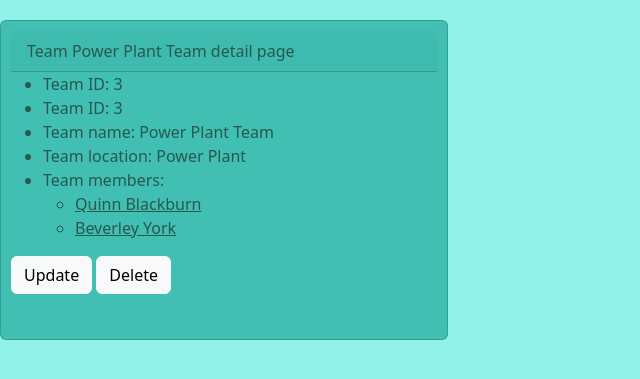
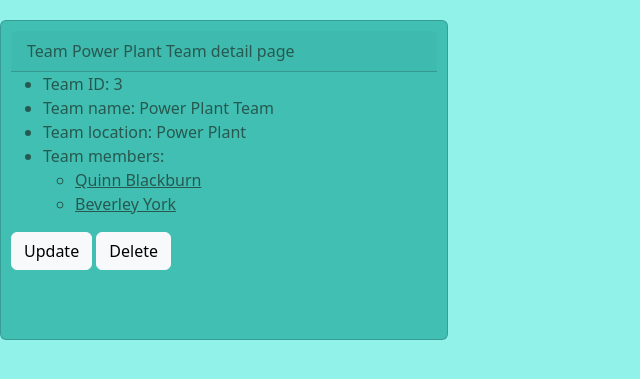
Before and after one commit to GenericName192/David-Barton-Capstone, a Django app: page /team/detail/3 in a window 1280 px wide. Shown: the part 40-419 px from the top of the page, without its empty margins (0-640 px from the left). Run offline with Django 4.2, Linux system fonts and the light colour scheme; data comes from the database, SQL or seed files in the repository; both versions use the stored data as it was after the commit.

Commit message:
fixed an error in the display

```diff
--- a/WithYouWIthMeCapstone2/teamTracker/team/templates/team/team-detail.html
+++ b/WithYouWIthMeCapstone2/teamTracker/team/templates/team/team-detail.html
@@ -12,7 +12,6 @@
   <div class="card-text">
     <div class="card-header">Team {{team.name}} detail page</div>
     <ul>
-      <li>Team ID: {{team.id}}</li>
       <li>Team ID: {{team.id}}</li>
       <li>Team name: {{team.name}}</li>
       <li>Team location: {{team.location}}</li>
```
Also changed, not shown: WithYouWIthMeCapstone2/teamTracker/db.sqlite3.
